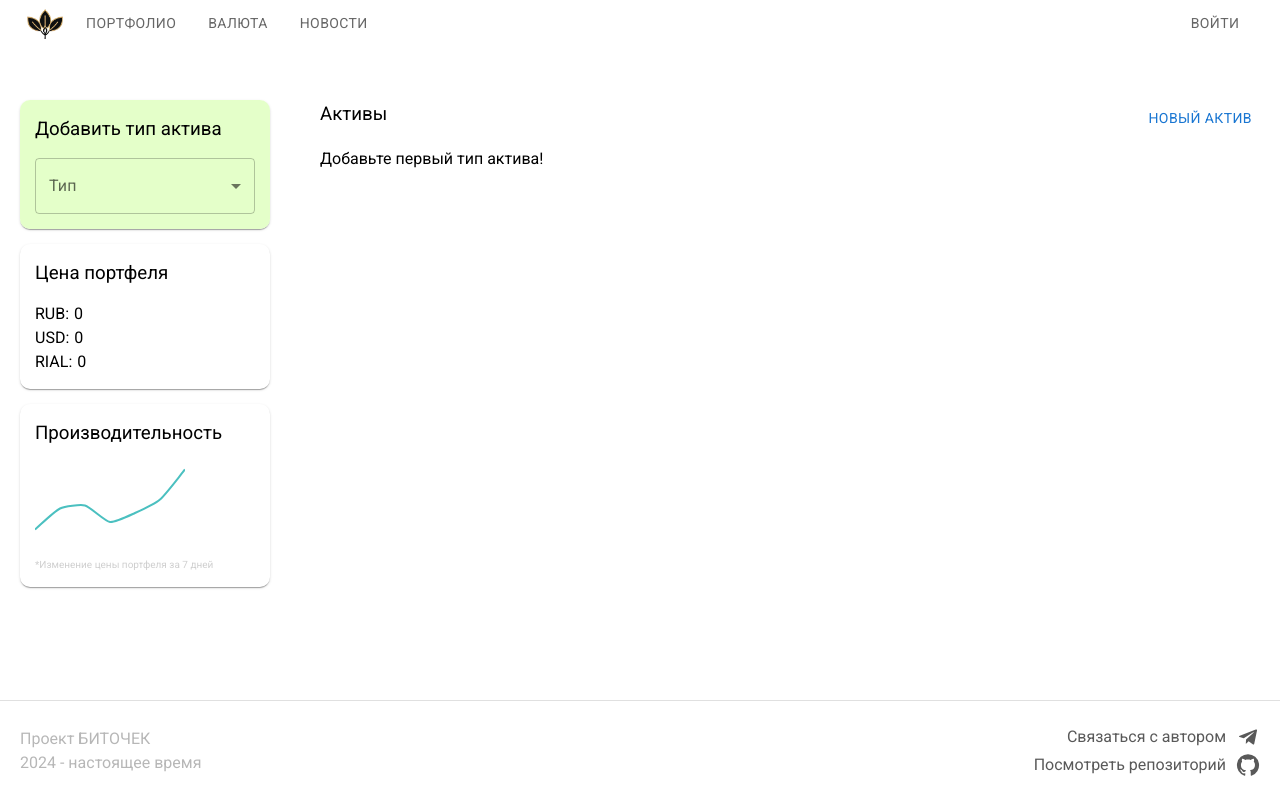
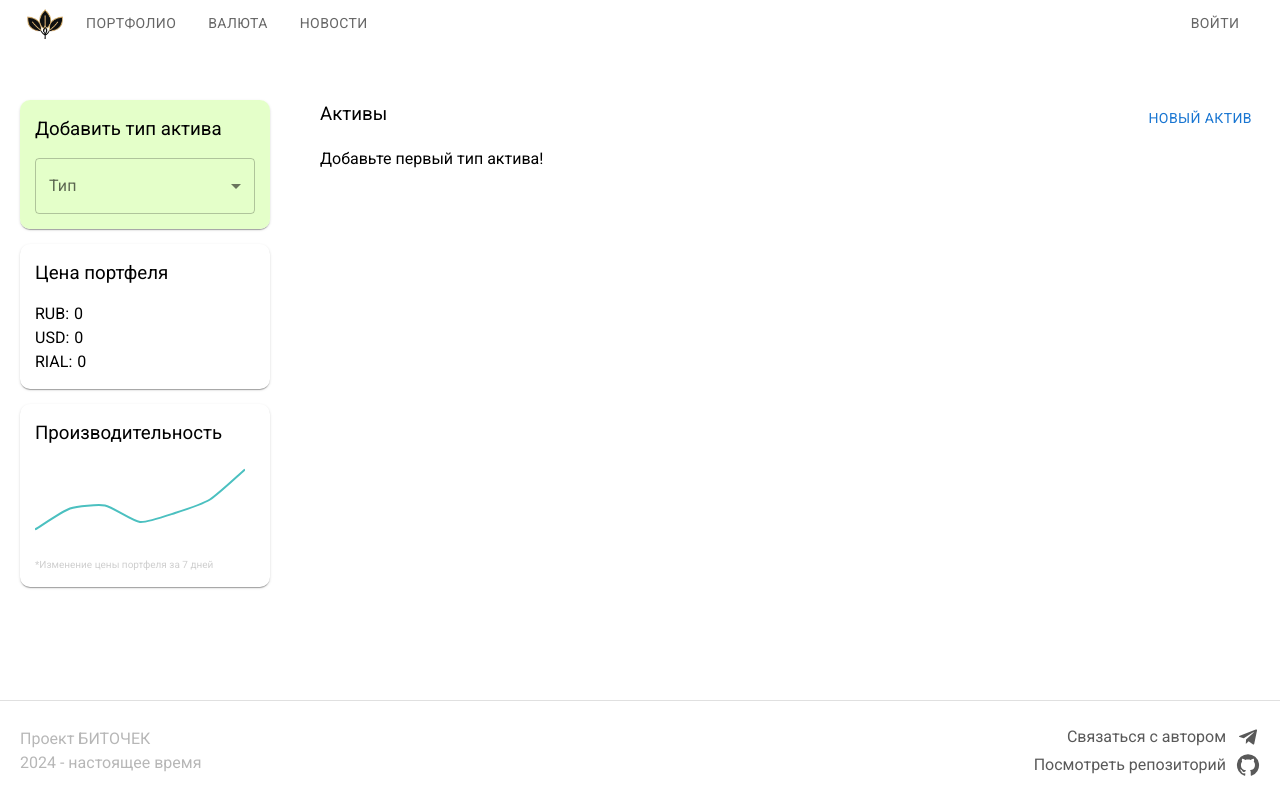
Before and after one commit to Gretten/bitochek, a React (Vite) app: page / in a window 1280 px wide. Built offline with nearby package versions, Linux system fonts and the light colour scheme.

Commit message:
chart width 210

```diff
--- a/src/enteties/Performance/ui/styles.module.scss
+++ b/src/enteties/Performance/ui/styles.module.scss
@@ -1,5 +1,5 @@
 .chart {
-    width: 150px;
+    width: 210px;
     height: 75px;
     margin-top: 10px;
 }
```
